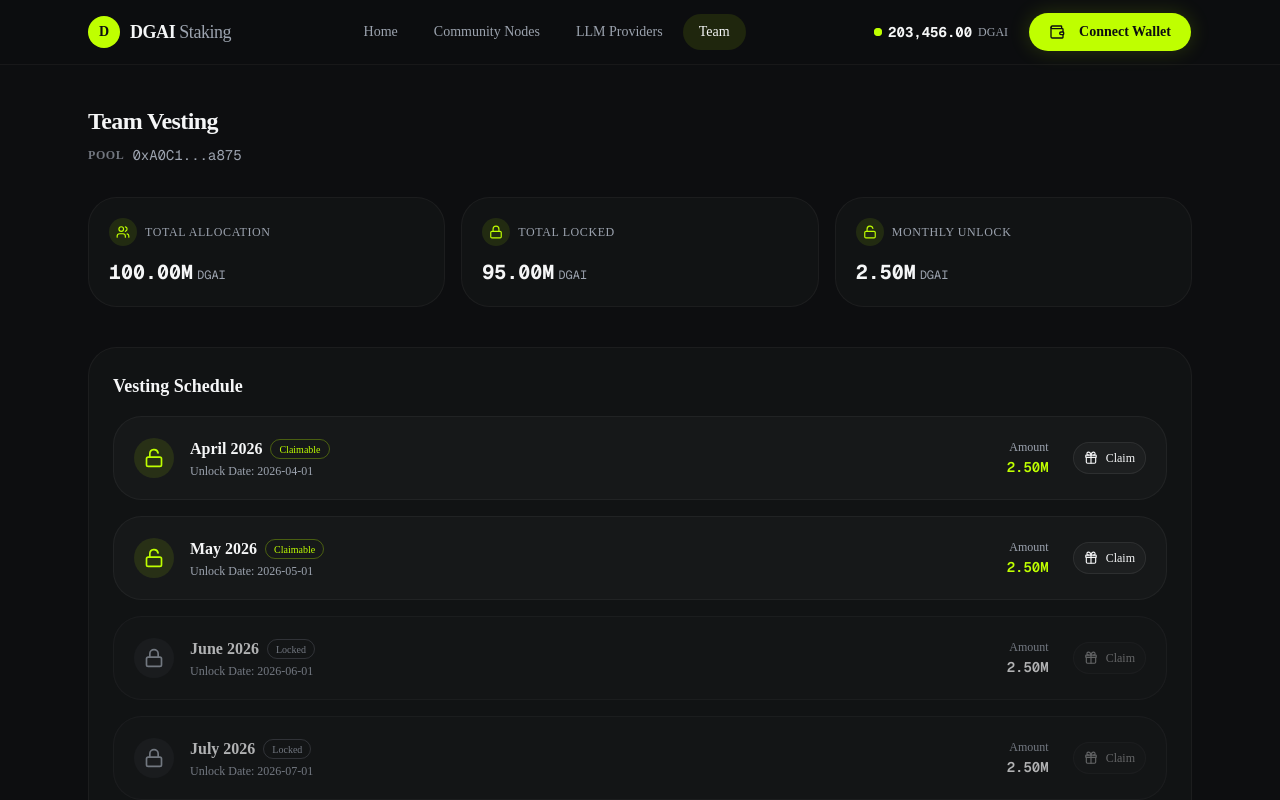
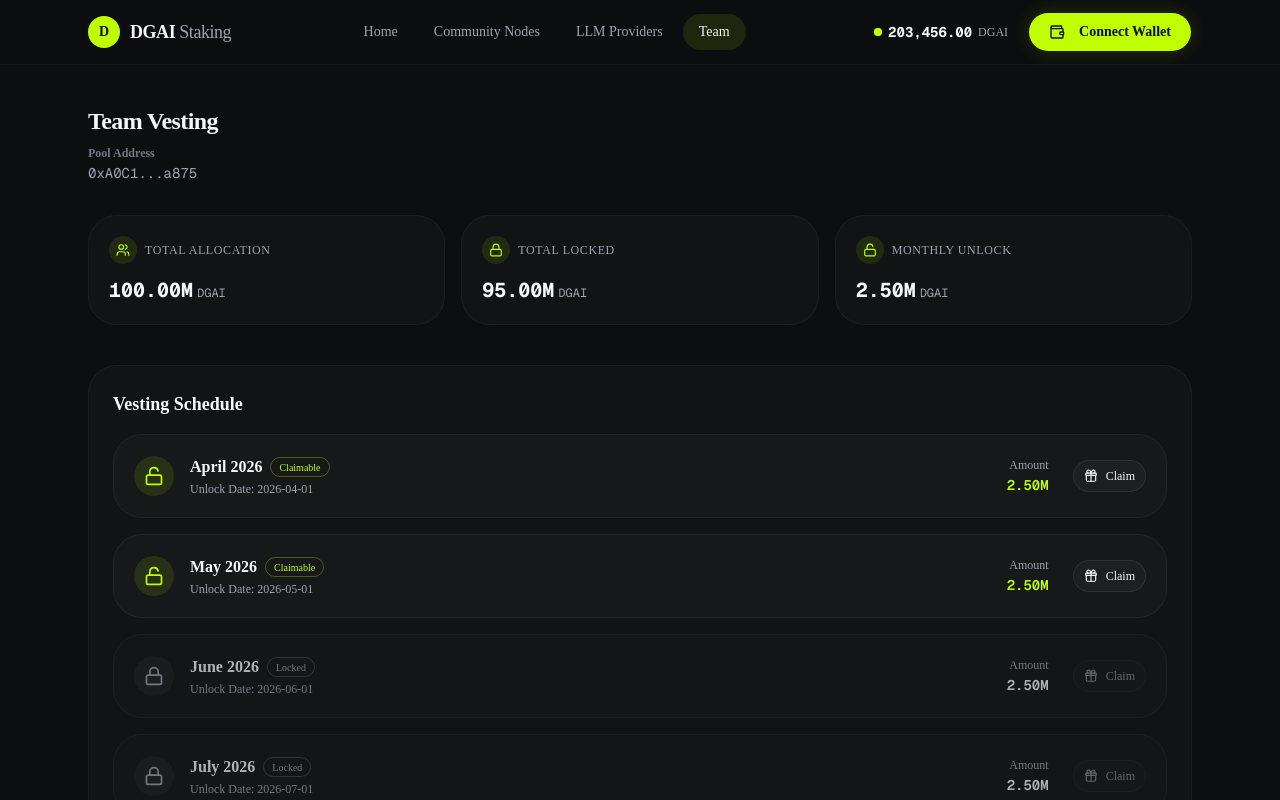
Before and after one commit to xmingai/staking, a Next.js app: page /team in a window 1280 px wide. Shown: the top 800 px of the page. Built offline with nearby package versions, Linux system fonts and the light colour scheme.

Commit message:
style: update header pool address layout to be stacked

```diff
--- a/src/app/team/page.tsx
+++ b/src/app/team/page.tsx
@@ -61,8 +61,8 @@ export default function TeamPage() {
       <div className="mb-8 flex flex-col sm:flex-row sm:items-end justify-between gap-4">
         <div>
           <h1 className="text-2xl font-bold tracking-tight mb-2">Team Vesting</h1>
-          <div className="flex items-center gap-2">
-            <span className="text-xs text-muted-foreground/70 uppercase tracking-wider font-semibold">Pool</span>
+          <div className="flex flex-col gap-0.5">
+            <span className="text-xs text-muted-foreground/70 font-semibold">Pool Address</span>
             <p className="text-sm text-muted-foreground font-mono">{MOCK_POOL_ADDRESS}</p>
           </div>
         </div>
```
